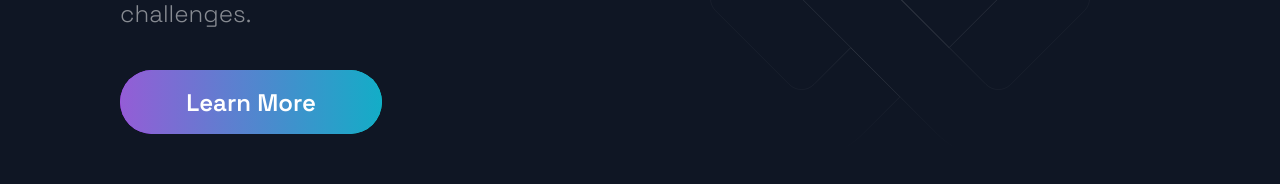
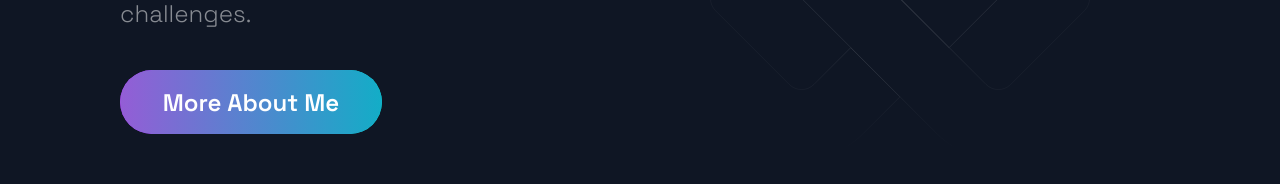
Before and after one commit to Wo1fz/Portfolio, a Next.js app: page / in a window 1280 px wide. Shown: the part 472-656 px from the top of the page. Built offline with nearby package versions, Linux system fonts and the light colour scheme.

Commit message:
minor changes on hero

```diff
--- a/src/components/Hero/Hero.js
+++ b/src/components/Hero/Hero.js
@@ -19,7 +19,9 @@ const Hero = () => (
         A freshly graduated Computer Science student who's passionate about
         learning new things and thrive on meeting challenges.
       </SectionText>
-      <Button onClick={() => (window.location = '#about')}>Learn More</Button>
+      <Button onClick={() => (window.location = '#about')}>
+        More About Me
+      </Button>
     </LeftSection>
   </Section>
 )
```
